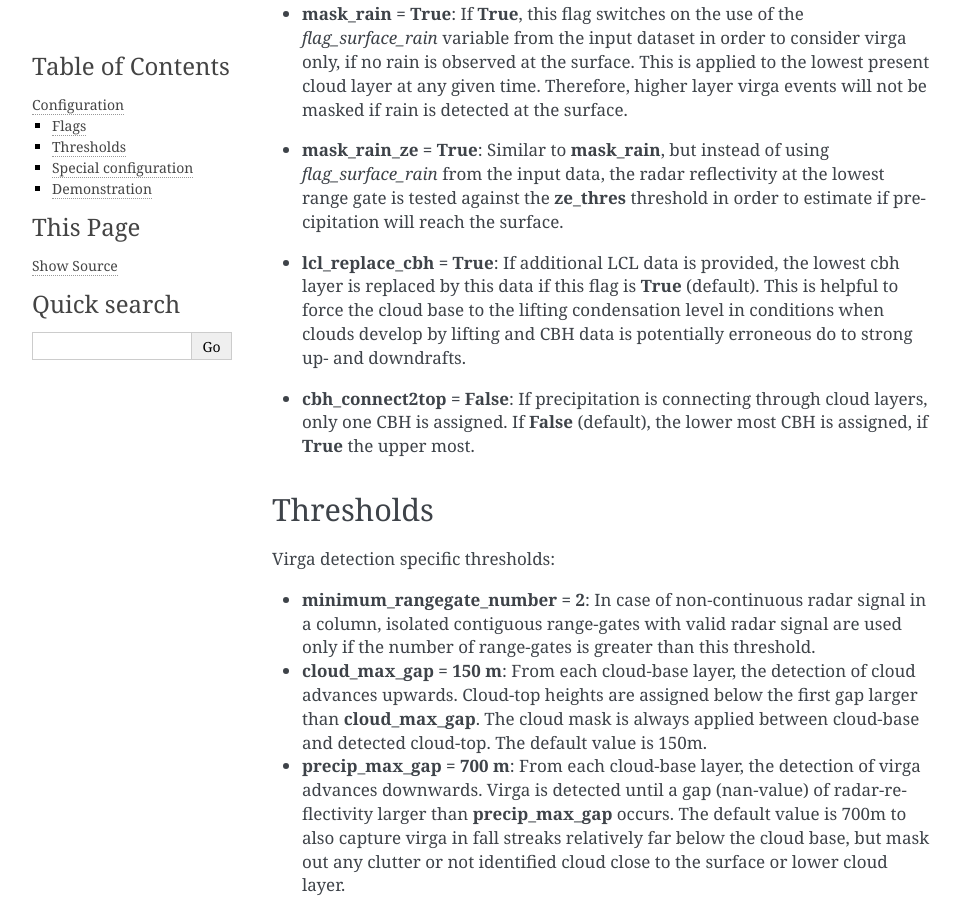
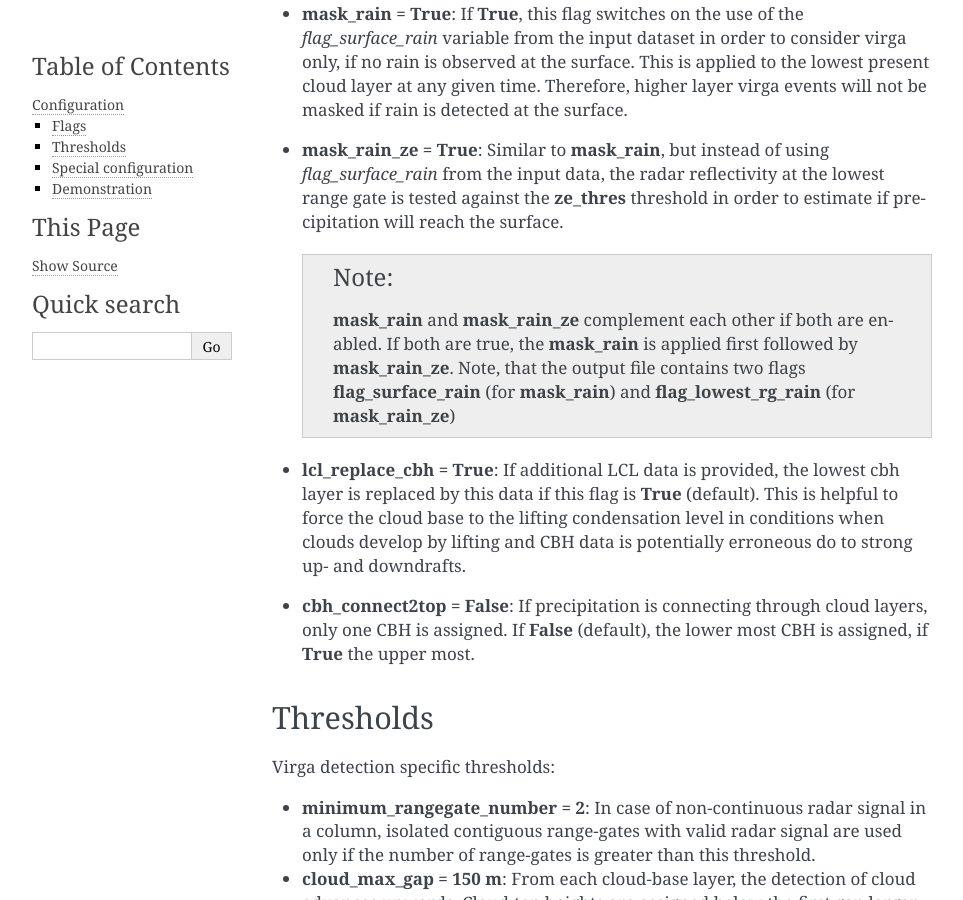
Before and after one commit to remsens-lim/virga_sniffer, a Sphinx documentation site: the page built from docs/config.md, in a window 1280 px wide and 900 px high, scrolled down 1033 px. Shown: the whole window, without its empty margins (148-1111 px from the left). Built offline with Sphinx 7.4.7, drawn with Linux system fonts in a browser that asks for light colours.

Commit message:
add note to mask_rain and mask_rain_ze

````diff
--- a/docs/config.md
+++ b/docs/config.md
@@ -24,8 +24,10 @@ Flags are boolean values which control certain functionality of the Virga-Sniffe
    the input dataset.
  - **mask_rain = True**: If **True**, this flag switches on the use of the *flag_surface_rain* variable from the input dataset in order to consider virga only, if no rain is observed at the
    surface. This is applied to the lowest present cloud layer at any given time. Therefore, higher layer virga events will not be masked if rain is detected at the surface.
- - **mask_rain_ze = True**: Similar to **mask_rain**, but instead of using *flag_surface_rain* from the input data, the radar reflectivity at the lowest range gate is tested against the **ze_thres**
-   threshold in order to estimate if precipitation will reach the surface.
+ - **mask_rain_ze = True**: Similar to **mask_rain**, but instead of using *flag_surface_rain* from the input data, the radar reflectivity at the lowest range gate is tested against the **ze_thres** threshold in order to estimate if precipitation will reach the surface.
+   ```{note}
+   **mask_rain** and **mask_rain_ze** complement each other if both are enabled. If both are true, the **mask_rain** is applied first followed by **mask_rain_ze**.  Note, that the output file contains two flags **flag_surface_rain** (for **mask_rain**) and **flag_lowest_rg_rain** (for **mask_rain_ze**)
+   ```
  - **lcl_replace_cbh = True**: If additional LCL data is provided, the lowest cbh layer is replaced by this data if this flag is **True** (default). This is helpful to force the cloud base to the lifting condensation level in conditions when clouds develop by lifting and CBH data is potentially erroneous do to strong up- and downdrafts.
  - **cbh_connect2top = False**: If precipitation is connecting through cloud layers, only one CBH is assigned. If **False** (default), the lower most CBH is assigned, if **True** the upper most.
 
````
